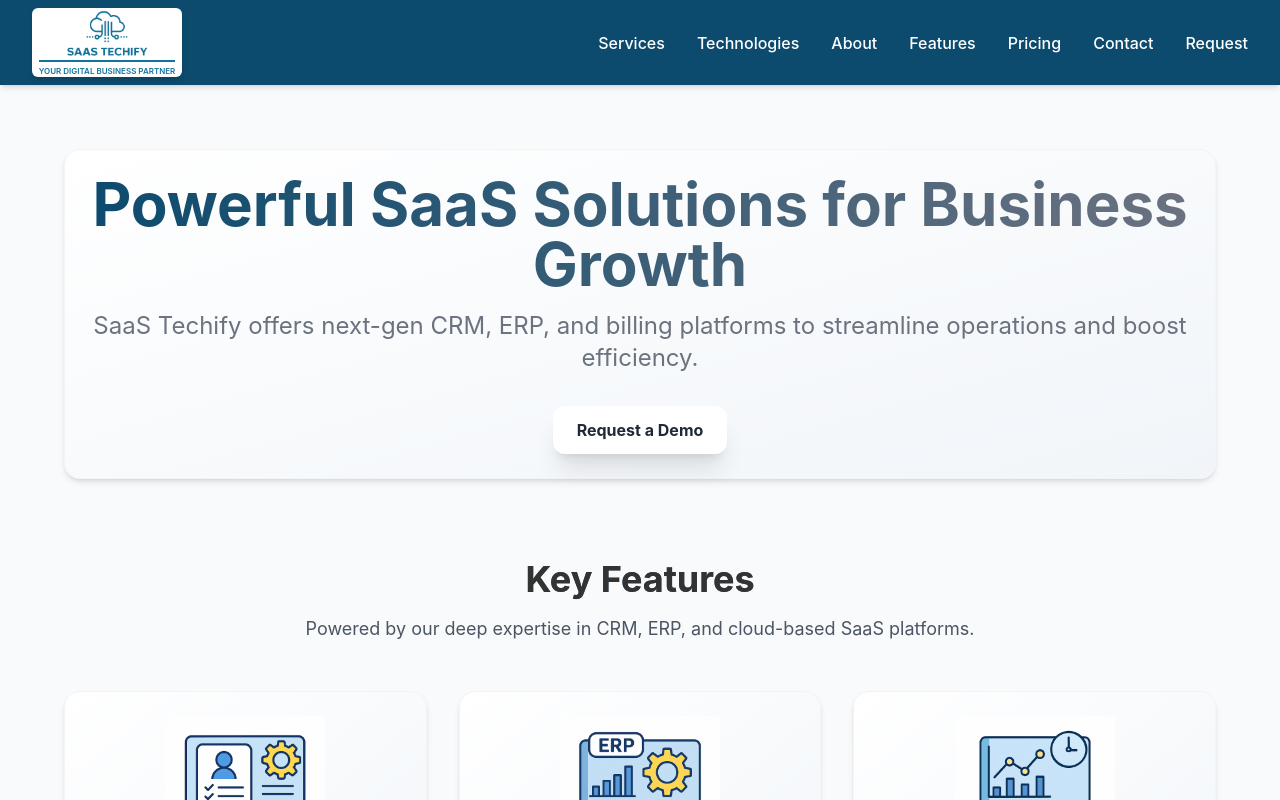
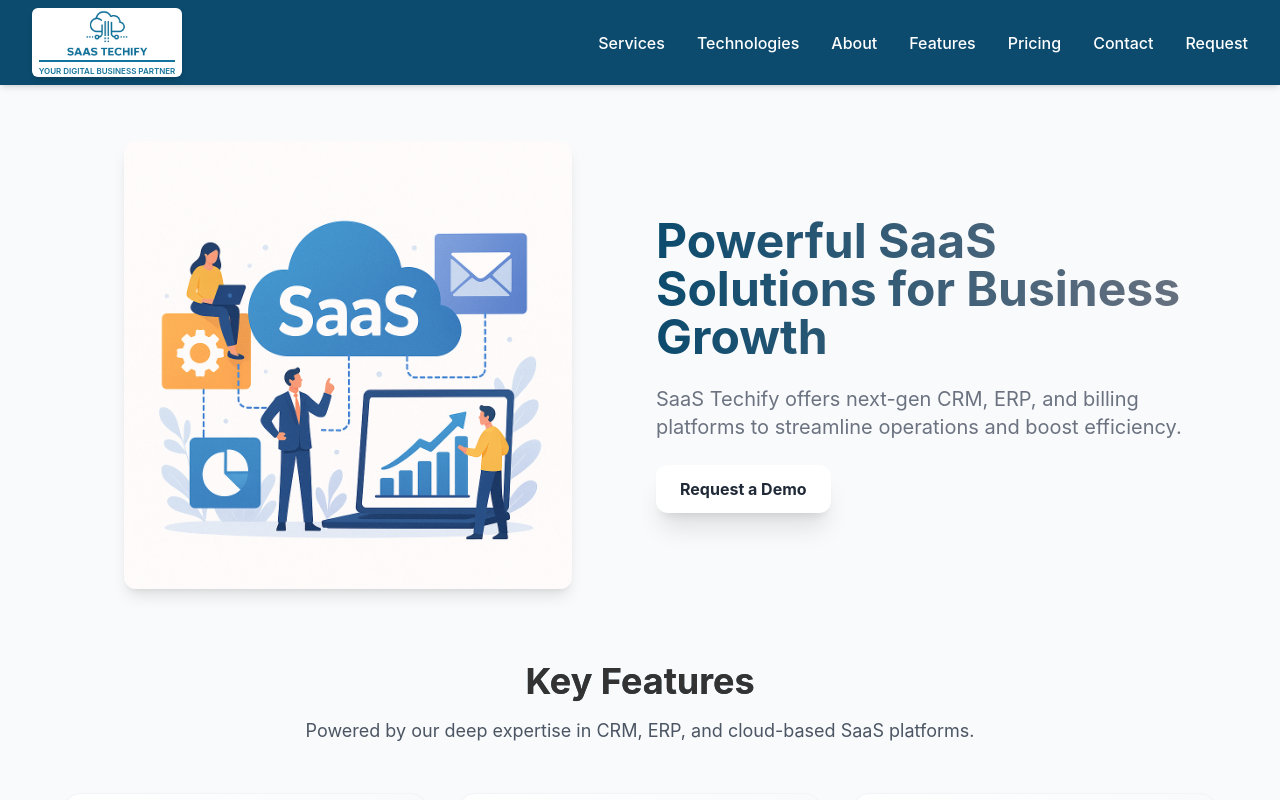
Before and after one commit to rajeshtiwari2503/Saas-Techify, a Next.js app: page / in a window 1280 px wide. Shown: the top 800 px of the page. Built offline with nearby package versions, Linux system fonts and the light colour scheme.

Commit message:
fjhjhjhjjf

```diff
--- a/src/app/page.js
+++ b/src/app/page.js
@@ -216,25 +216,42 @@ export default function Page() {
   initial="initial"
   whileInView="animate"
   viewport={{ once: true, amount: 0.2 }}
-          className="px-4 sm:px-6 lg:px-8 py-4 sm:py-8 md:py-8 lg:py-10 text-center"
+  className="px-4 sm:px-2 lg:px-8 py-1 sm:py-2 md:py-5 lg:py-5 text-center"
 >
-          <GradientCard>
-            <div className="max-w-6xl mx-auto text-center">
-              <h1 className="text-4xl sm:text-5xl md:text-6xl font-bold mb-4 leading-tight text-transparent bg-clip-text bg-gradient-to-r from-primary to-secondary">
+
+  <div className="grid grid-cols-1 md:grid-cols-2 md:gap-8 gap-2 items-center px-2 sm:px-2 py-3">
+
+    {/* Image Column */}
+    <div className="flex justify-center">
+      <img
+        src="/images/saas.png"
+        alt="Powerful SaaS Solutions"
+        className="w-full max-w-md h-auto object-contain rounded-xl shadow-lg"
+      />
+    </div>
+
+    {/* Content Column */}
+    <div className="text-center md:text-left space-y-6">
+      <h1 className="text-3xl sm:text-4xl md:text-5xl font-bold text-transparent bg-clip-text bg-gradient-to-r from-primary to-secondary leading-tight">
         Powerful SaaS Solutions for Business Growth
       </h1>
-              <p className="text-lg sm:text-xl md:text-2xl mb-8 text-secondary">
+
+      <p className="text-base sm:text-lg md:text-xl text-secondary max-w-xl">
         SaaS Techify offers next-gen CRM, ERP, and billing platforms to streamline operations and boost efficiency.
       </p>
+
       <button
         onClick={() => router.push("/contact")}
-                className="  bg-white hover:bg-primary hover:text-white font-bold py-3 px-6 rounded-xl shadow-xl transition duration-300 transform hover:scale-105"
+        className="bg-white hover:bg-primary hover:text-white font-bold py-3 px-6 rounded-xl shadow-xl transition duration-300 transform hover:scale-105"
       >
         Request a Demo
       </button>
     </div>
-          </GradientCard>
+  </div>
+
+
 </motion.section>
+
 
         {/* Features */}
         <motion.section
```
Also changed, not shown: public/images/saas.png (added), public/images/saas1.png (added). Lines whose indentation alone changed are shown as unchanged.
